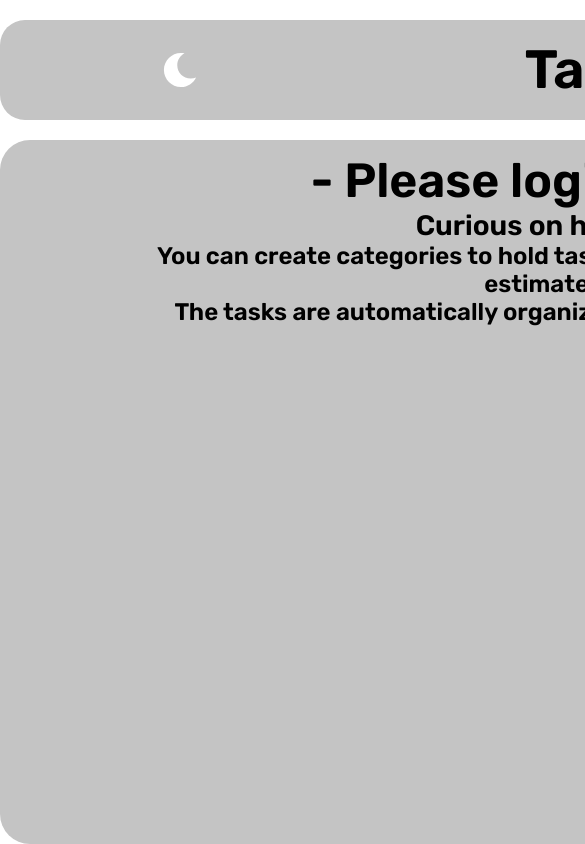
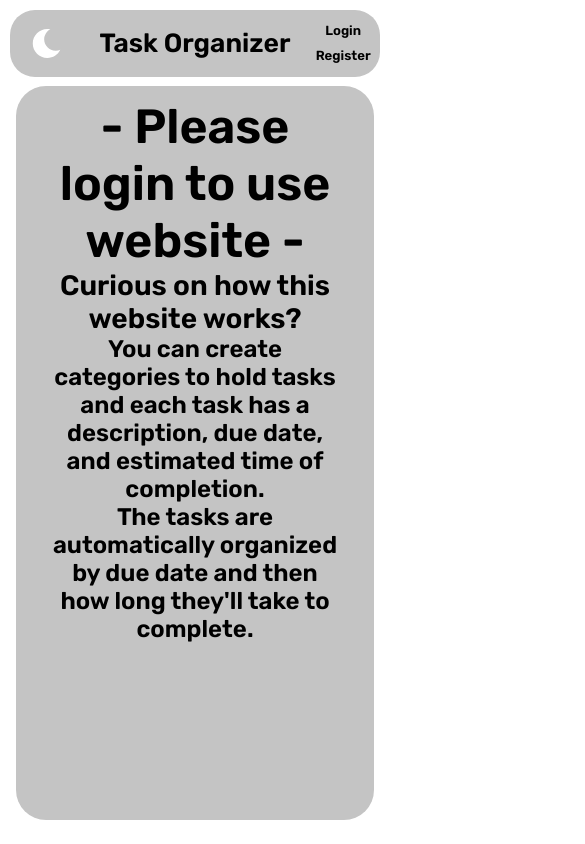
Before and after one commit to isaacfolmsbee/TaskOrganizerClient, a Vue app: page / in a window 390 px wide. Shown: the top 844 px of the page, 585 px wide, since content can reach past the window. Built offline with nearby package versions, Linux system fonts and the light colour scheme.

Commit message:
Made layout mostly reactive

```diff
--- a/src/App.vue
+++ b/src/App.vue
@@ -85,20 +85,36 @@ export default {
 	--background-offset: #dfdfdf;
 	--background-secondary: #C4C4C4;
 	--background-secondary-offset: #6C6C6C;
-	--dark-red: #992222;
-	--light-red: #c33737;
+	/* --dark-red: #992222;
+	--light-red: #c33737; */
 	--text: #000000;
 	--text-offset: #494949;
 	--text-secondary: #222222;
-	--border-color: #000000;
+	/* --border-color: #000000; */
 }
 
 .body-wrapper {
+	position: absolute;
+	top: 6rem;
+	left: 0;
+	right: 0;
+	bottom: 0;
 	width: 55rem;
-	max-height: 32rem;
-	flex: 1;
-	margin: 0 auto;
+	margin: 0 auto 1rem auto;
 	border-radius: 30px;
 	background-color: var(--background-secondary);
 }
+
+@media screen and (max-width: 1450px) {
+	.body-wrapper {
+		top: 4.3rem;
+		width: 92vw;
+	}
+}
+
+@media screen and (max-width: 740px) {
+	.body-wrapper {
+		top: 3.6rem;
+	}
+}
 </style>
--- a/src/components/Header.vue
+++ b/src/components/Header.vue
@@ -88,8 +88,8 @@ export default {
 <style scoped>
 .header-wrapper {
 	width: 60rem;
-	height: 100px;
-	margin: 20px auto 20px auto;
+	height: 4rem;
+	margin: 1rem auto;
 	background-color: var(--background-secondary);
 	border-radius: 25px;
 	display: grid;
@@ -123,7 +123,6 @@ export default {
 	font-size: 2.25em;
 	text-decoration: none;
 	color: var(--text);
-	font-weight: 700;
 }
 
 .links {
@@ -148,4 +147,42 @@ export default {
 .links a:hover {
 	background-color: var(--background-offset);
 }
+
+@media screen and (max-width: 1450px) {
+	.header-wrapper {
+		width: 95vw;
+		height: 3.5rem;
+		margin: 0.4rem auto;
+	}
+}
+
+@media screen and (max-width: 900px) {
+	.title a {
+		font-size: 2rem;
+	}
+
+	.links a {
+		font-size: 0.85em;
+	}
+}
+
+@media screen and (max-width: 740px) {
+	.header-wrapper {
+		height: 2.8rem;
+		grid-template-columns: 1fr 3fr 1fr;
+	}
+
+	.theme-selector img {
+		width: 1.2rem;
+		height: 1.2rem;
+	}
+
+	.title a {
+		font-size: 1.1rem;
+	}
+
+	.links a {
+		font-size: 0.55em;
+	}
+}
 </style>
--- a/src/components/Modal.vue
+++ b/src/components/Modal.vue
@@ -181,6 +181,7 @@ export default {
 <style scoped>
 .modal-bg {
 	position: fixed;
+	z-index: 1;
 	width: 100%;
 	height: 100vh;
 	top: 0;
@@ -301,4 +302,84 @@ export default {
 	width: 4rem;
 }
 
+/* @media screen and (max-width: 1350px) {
+	.modal-body {
+		position: relative;
+		width: 100%;
+		height: 100%;
+		background-color: #ffffff;
+		padding: 0 20vh;
+		border-radius: 0;
+	}
+
+	#modal-close {
+		top: 0.55rem;
+		right: 0.65rem;
+	}
+
+	.modal-body #notice {
+		font-size: 0.4rem;
+		padding: 0.2rem 0.3rem;
+		margin: -0.2rem 0;
+		border-radius: 12px;
+	}
+
+	.modal-body input {
+		width: 9.8rem;
+		height: 1.5rem;
+		margin-top: 0.75rem;
+		border: 0.1rem #000000;
+		border-style: none none solid none;
+		padding-left: 0.2rem;
+		transition: 400ms;
+	}
+
+	.modal-body input:focus {
+		background-color: #dfdfdf;
+	}
+
+	.modal-body select {
+		background-color: #C4C4C4;
+		border: none;
+	}
+
+	.modal-body button {
+		padding: 0.35rem 0.45rem;
+		margin: 0.5rem 0;
+		background-color: #C4C4C4;
+		color: #494949;
+		border: none;
+		border-radius: 25px;
+		font-family: 'Rubik', sans-serif;
+		cursor: pointer;
+		transition: 400ms;
+	}
+
+	.modal-body button:hover {
+		color: #000000;
+	}
+
+	.modal-body .dateField {
+		width: 10rem;
+		display: flex;
+		justify-content: space-around;
+	}
+
+	.modal-body .dateField input {
+		width: 3rem;
+	}
+
+	.modal-body .timeSelector {
+		display: inline;
+	}
+
+	.modal-body .timeSelector input {
+		width: 6rem;
+	}
+
+	.modal-body .timeSelector select {
+		height: 1.5rem;
+		width: 4rem;
+	}
+} */
 </style>
--- a/src/components/Task/AddTask.vue
+++ b/src/components/Task/AddTask.vue
@@ -22,6 +22,7 @@ export default {
 }
 
 .add-task h4 {
+	min-width: 3rem;
 	padding: 0.1rem 0.2rem;
 	font-size: 0.65rem;
 	background-color: var(--background-secondary-offset);
@@ -37,4 +38,24 @@ export default {
 	border: 1.5px solid var(--background-secondary-offset);
 	border-radius: 10px;
 }
+
+@media screen and (max-width: 740px) {
+	.add-task {
+		height: 0.5rem;
+	}
+
+	.add-task h4 {
+		min-width: fit-content;
+		padding: 0.1rem 0.175rem;
+		font-size: 0.5rem;
+		border-radius: 8px;
+	}
+
+	.add-task hr {
+		width: 42.5%;
+		height: 0.125rem;
+		margin: 0 0.35rem;
+		border-radius: 6px;
+	}
+}
 </style>
--- a/src/components/Task/Main.vue
+++ b/src/components/Task/Main.vue
@@ -193,15 +193,18 @@ export default {
 
 <style scoped>
 .task-list {
+	position: absolute;
+	top: 3.45rem;
+	left: 0;
+	right: 0;
+	bottom: 0;
 	width: 92.5%;
-	height: 28.46rem;
 	overflow: auto;
-	margin: 0.25rem auto;
+	margin: 0.1rem auto;
 }
 
 /* Firefox scroll-bar */
 .task-list {
-	scrollbar-width: 0.5rem;
 	scrollbar-color: var(--background) var(--background-secondary-offset);
 }
 
@@ -228,4 +231,22 @@ export default {
 	text-align: center;
 	color: var(--text);
 }
+
+@media screen and (max-width: 740px) {
+	.task-list {
+		top: 2.45rem;
+	}
+
+	.task-list {
+		scrollbar-width: thin;
+	}
+
+	.task-list::-webkit-scrollbar {
+		width: 0.35rem;
+	}
+
+	.task-list::-webkit-scrollbar-thumb {
+		border: 0;
+	}
+}
 </style>
--- a/src/components/Task/TabBar.vue
+++ b/src/components/Task/TabBar.vue
@@ -71,4 +71,17 @@ export default {
 .task-tab .category.selected h1 {
 	color: var(--text);
 }
+
+@media screen and (max-width: 740px) {
+	.task-tab {
+		height: 1.8rem;
+		font-size: 0.3rem;
+	}
+
+	.task-tab .category {
+		padding: 0.2rem 0.4rem;
+		border-radius: 15px;
+		margin: 0 0.2rem;
+	}
+}
 </style>
--- a/src/components/Task/Task.vue
+++ b/src/components/Task/Task.vue
@@ -96,11 +96,8 @@ export default {
 }
 
 .task-datetime {
-	grid-column: 1/2;
+	grid-column: 1/3;
 	display: flex;
-
-	/* To center based on task-wrapper */
-	margin-left: 12.5%;
 }
 
 .task-datetime p {
@@ -130,14 +127,13 @@ export default {
 }
 
 .task-buttons {
-	/* Unneeded? */
 	grid-column: 2/3;
-	grid-row: 1/3;
+	grid-row: 2/3;
 	display: flex;
 	flex-direction: column;
 	align-items: center;
-	margin: 0.5rem 0;
-	/*  */
+	margin-top: -1.155rem;
+	margin-right: 0.5rem;
 }
 
 .task-buttons h4 {
@@ -150,4 +146,43 @@ export default {
 .task-buttons h4:hover {
 	color: var(--text-secondary-offset);
 }
+
+@media screen and (max-width: 850px) {
+	.task-wrapper {
+		width: 93%;
+		height: 3.25rem;
+		border-radius: 15px;
+		margin: 0.3rem auto 0 auto;
+	}
+
+	.task-wrapper:last-child {
+		margin-bottom: 0.3rem;
+	}
+
+	.task-datetime p {
+		font-size: 0.55rem;
+	}
+
+	.task-datetime p:first-child {
+		text-align: right;
+		margin-right: 0.2rem;
+	}
+
+	.task-datetime p:last-child {
+		margin-left: 0.2rem;
+	}
+
+	.task-desc h1 {
+		font-size: 0.65rem;
+	}
+
+	.task-buttons {
+		font-size: 0.55rem;
+		margin-top: -0.6rem;
+	}
+
+	.task-buttons h4 {
+		margin: 0.35rem 0;
+	}
+}
 </style>
```
